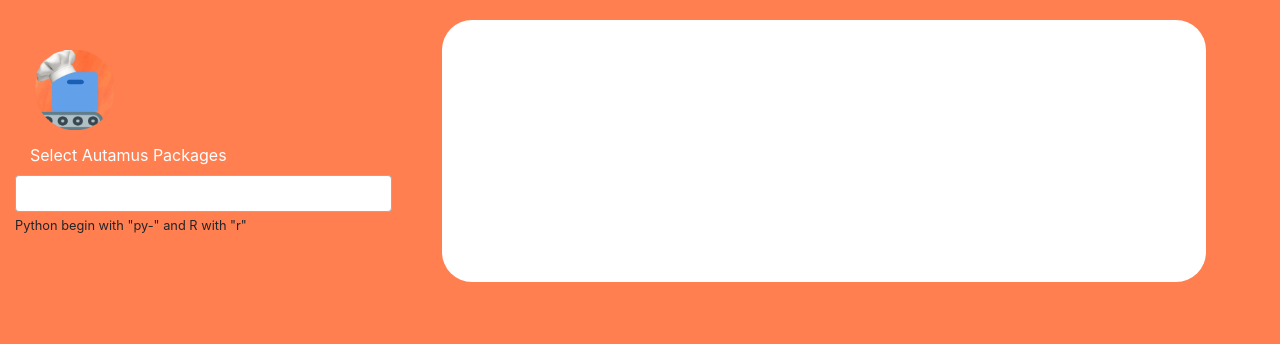
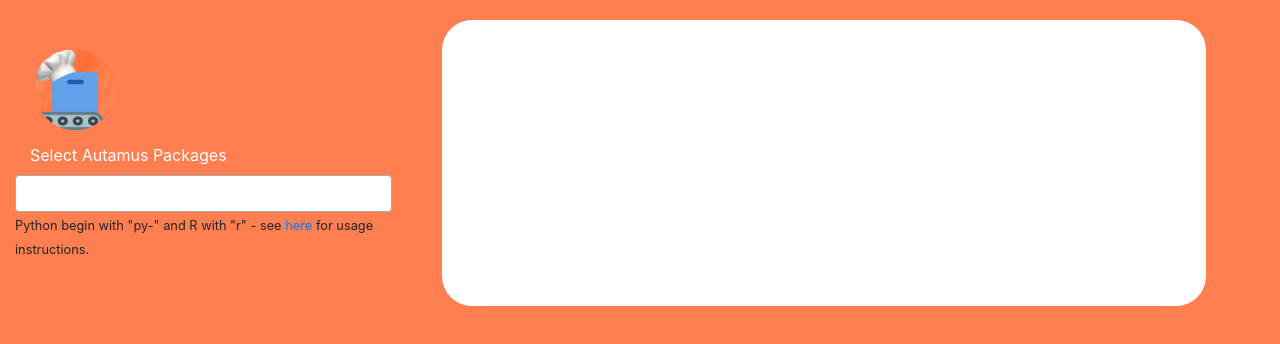
Before and after one commit to autamus/chef-wasm, a plain HTML site: page docs/index.html in a window 1280 px wide. Drawn offline with nearby package versions, Linux system fonts and the light colour scheme; no server answers.

Commit message:
adding usage instructions
Signed-off-by: vsoch <vsoch@users.noreply.github.com>

```diff
--- a/docs/index.html
+++ b/docs/index.html
@@ -26,7 +26,7 @@
 			    <label for="exampleFormControlSelect1">Select Autamus Packages</label>
     			<select multiple class="form-control" id="packages">
     			</select>
-			<small>Python begin with "py-" and R with "r"</small>
+			<small>Python begin with "py-" and R with "r" - see <a href="https://github.com/autamus/chef-wasm#chef-wasm" target="_blank">here</a> for usage instructions.</small>
 	               <input style="display:none" id="download" type="submit" value="Download" style="height:50px">
   			</div>
                       <script src='https://cdnjs.cloudflare.com/ajax/libs/jquery/2.1.3/jquery.min.js'></script>
```
Also changed, not shown: docs/img/chef-wasm.png (added), 1 other file.
